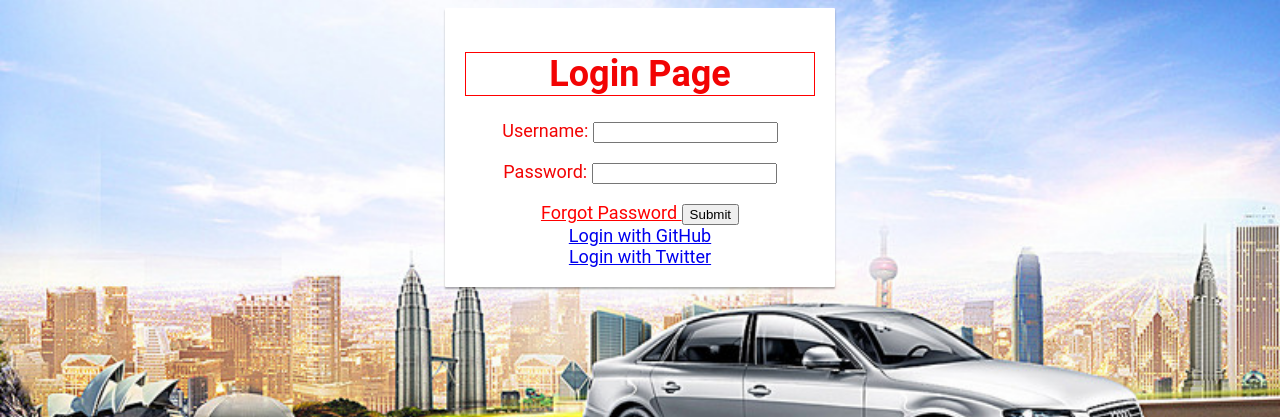
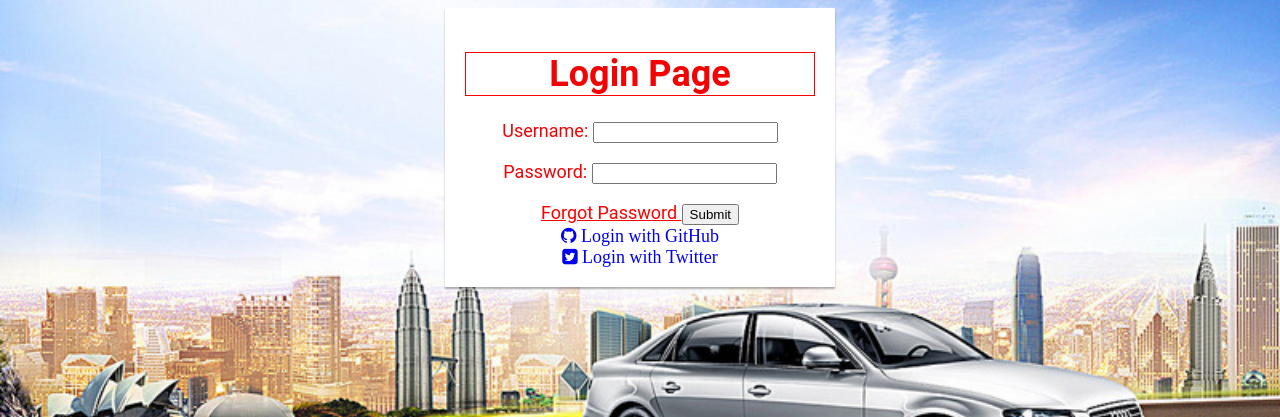
Before and after one commit to thanuj11/Web-Application-for-Online-Car-reservation-System, a Django app: page /login/ in a window 1280 px wide. Shown: the top 417 px of the page. Run offline with Django 3.2, Linux system fonts and the light colour scheme; parts of the project's set-up code (start-up, migrations or seed data) failed here and were passed over; some libraries are stand-ins or nearby versions.

Commit message:
added glyphicons for social media logins

```diff
--- a/templates/login.html
+++ b/templates/login.html
@@ -26,7 +26,12 @@ padding: 20px;
   style="padding:10px;"
 }
 
+
 </style>
+
+<link rel="stylesheet" href="https://maxcdn.bootstrapcdn.com/font-awesome/4.4.0/css/font-awesome.min.css">
+
+<link rel="stylesheet" href="https://cdnjs.cloudflare.com/ajax/libs/font-awesome/4.7.0/css/font-awesome.min.css">
 </head>
 
 <body>
@@ -55,8 +60,8 @@ Twitter
 </a>
 -->
 
-<a href="{% url 'social:begin' 'github' %}">Login with GitHub</a><br>
-<a href="{% url 'social:begin' 'twitter' %}">Login with Twitter</a>
+<a href="{% url 'social:begin' 'github' %}"><i class="fa fa-github"> Login with GitHub</i></a><br>
+<a href="{% url 'social:begin' 'twitter' %}"><i class="fa fa-twitter-square"> Login with Twitter </i></a>
 <!--
 <a href="{% url 'social:begin' 'facebook' %}">Login with Facebook</a>
 -->
```
Also changed, not shown: db.sqlite3.
